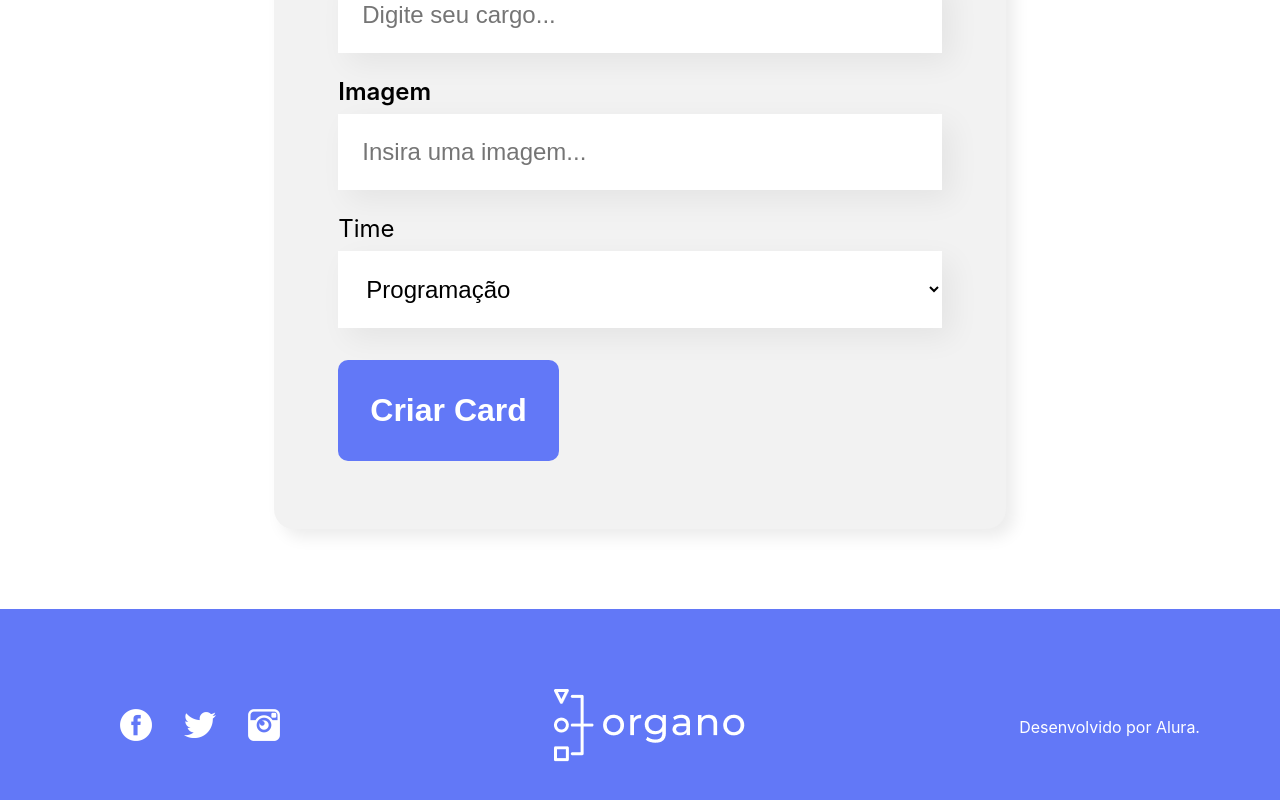
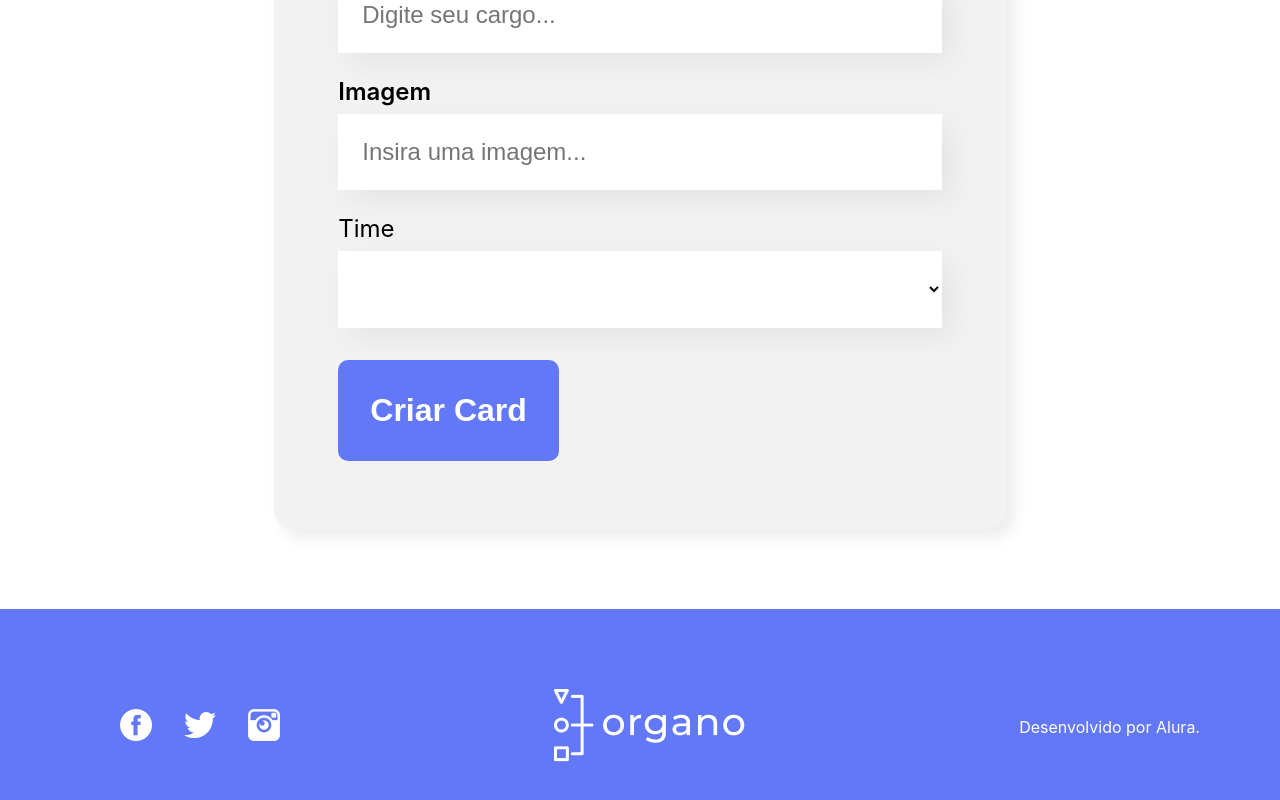
Before and after one commit to pablo-sa10/organo, a React (Create React App) app: page / in a window 1280 px wide. Shown: the part 946-1746 px from the top of the page. Built offline with nearby package versions, Linux system fonts and the light colour scheme.

Commit message:
continuando o curso

```diff
--- a/src/App.js
+++ b/src/App.js
@@ -7,6 +7,11 @@ import Rodape from './components/rodape/rodape';
 function App() {
 
   const times = [
+    {
+      nome: '',
+      corPrimaria: '#57C278',
+      corSecundaria: '#D9F7E9'
+    },
     {
       nome: 'Programação',
       corPrimaria: '#57C278',
--- a/src/components/colaborador/colaborador.tsx
+++ b/src/components/colaborador/colaborador.tsx
@@ -12,8 +12,8 @@ const Colaborador = ({nome, cargo, imagem, corDeFundo}: ColaboradorProps) => {
     }
 
     return (
-        <div className='colaborador' style={corFundo}>
-            <div className='cabecalho'>
+        <div className='colaborador'>
+            <div className='cabecalho' style={corFundo}>
                 <img src={imagem} alt={nome} />
             </div>
             <div className='rodape'>
--- a/src/components/formulario/index.jsx
+++ b/src/components/formulario/index.jsx
@@ -1,32 +1,31 @@
-import './formulario.css';
-import CampoTexto from '../campoTexto';
-import ListaSuspensa from '../listaSuspensa/indes';
-import Botao from '../botao';
-import { useState } from 'react';
+import "./formulario.css";
+import CampoTexto from "../campoTexto";
+import ListaSuspensa from "../listaSuspensa/indes";
+import Botao from "../botao";
+import { useState } from "react";
 
 const Formulario = (props) => {
-
   const save = (e) => {
-        e.preventDefault()
+    e.preventDefault();
     props.colaboradorCadastrado({
       nome,
       cargo,
       imagem,
-            time
-        })
-        setNome('')
-        setCargo('')
-        setImagem('')
-        setTime('Programação')
-    }
+      time,
+    });
+    setNome("");
+    setCargo("");
+    setImagem("");
+    setTime("");
+  };
 
-    const [nome, setNome] = useState('')
-    const [cargo, setCargo] = useState('')
-    const [imagem, setImagem] = useState('')
-    const [time, setTime] = useState('Programação');
+  const [nome, setNome] = useState("");
+  const [cargo, setCargo] = useState("");
+  const [imagem, setImagem] = useState("");
+  const [time, setTime] = useState("");
 
   return (
-        <section className='formulario'>
+    <section className="formulario">
       <form onSubmit={save}>
         <h2>Preencha os dados para criar o card do colaborador</h2>
         <CampoTexto
@@ -34,28 +33,32 @@ const Formulario = (props) => {
           label="Nome"
           placeholder="Digite seu nome"
           valor={nome}
-                    change={valor => setNome(valor)}/>
+          change={(valor) => setNome(valor)}
+        />
         <CampoTexto
           obrigatorio={true}
           label="Cargo"
           placeholder="Digite seu cargo"
           valor={cargo}
-                    change={valor => setCargo(valor)}/>
+          change={(valor) => setCargo(valor)}
+        />
         <CampoTexto
           label="Imagem"
           placeholder="Insira uma imagem"
           valor={imagem}
-                    change={valor => setImagem(valor)}/>
+          change={(valor) => setImagem(valor)}
+        />
         <ListaSuspensa
-                               label="Time" itens={props.times}
-                               change={valor => setTime(valor)}
-                               valor={time}/>
-                <Botao >
-                    Criar Card
-                </Botao>
+          label="Time"
+          itens={props.times}
+          change={(valor) => setTime(valor)}
+          obrigatorio={true}
+          valor={time}
+        />
+        <Botao>Criar Card</Botao>
       </form>
     </section>
-    )
-}
+  );
+};
 
 export default Formulario;
--- a/src/components/listaSuspensa/indes.jsx
+++ /dev/null
@@ -1,19 +0,0 @@
-import './listaSuspensa.css'
-
-const ListaSuspensa = (props) => {
-
-    // const aoTrocar = (event) =>{
-    //     props.change(event.target.value)
-    // }
-
-    return (
-        <div className="lista-suspensa">
-            <label htmlFor="">{props.label}</label>
-            <select onChange={event => props.change(event.target.value)} name="" id="" value={props.valor}>
-                {props.itens.map(item => <option key={item}>{item}</option>)}
-            </select>
-        </div>
-    )
-}
-
-export default ListaSuspensa
--- /dev/null
+++ b/src/components/listaSuspensa/indes.tsx
@@ -0,0 +1,34 @@
+import "./listaSuspensa.css";
+
+interface ListaSuspensaProps{
+  change: (valor: string) => void
+  label: string
+  obrigatorio: boolean
+  valor: string
+  itens: string[]
+}
+
+const ListaSuspensa = (props: ListaSuspensaProps) => {
+  // const aoTrocar = (event) =>{
+  //     props.change(event.target.value)
+  // }
+
+  return (
+    <div className="lista-suspensa">
+      <label htmlFor="">{props.label}</label>
+      <select
+        onChange={(event) => props.change(event.target.value)}
+        required={props.obrigatorio}
+        name=""
+        id=""
+        value={props.valor}
+      >
+        {props.itens.map((item) => (
+          <option key={item}>{item}</option>
+        ))}
+      </select>
+    </div>
+  );
+};
+
+export default ListaSuspensa;
```
Also changed, not shown: 1 other file (tests, documents, lock files or other folders). Lines whose indentation alone changed are shown as unchanged.
